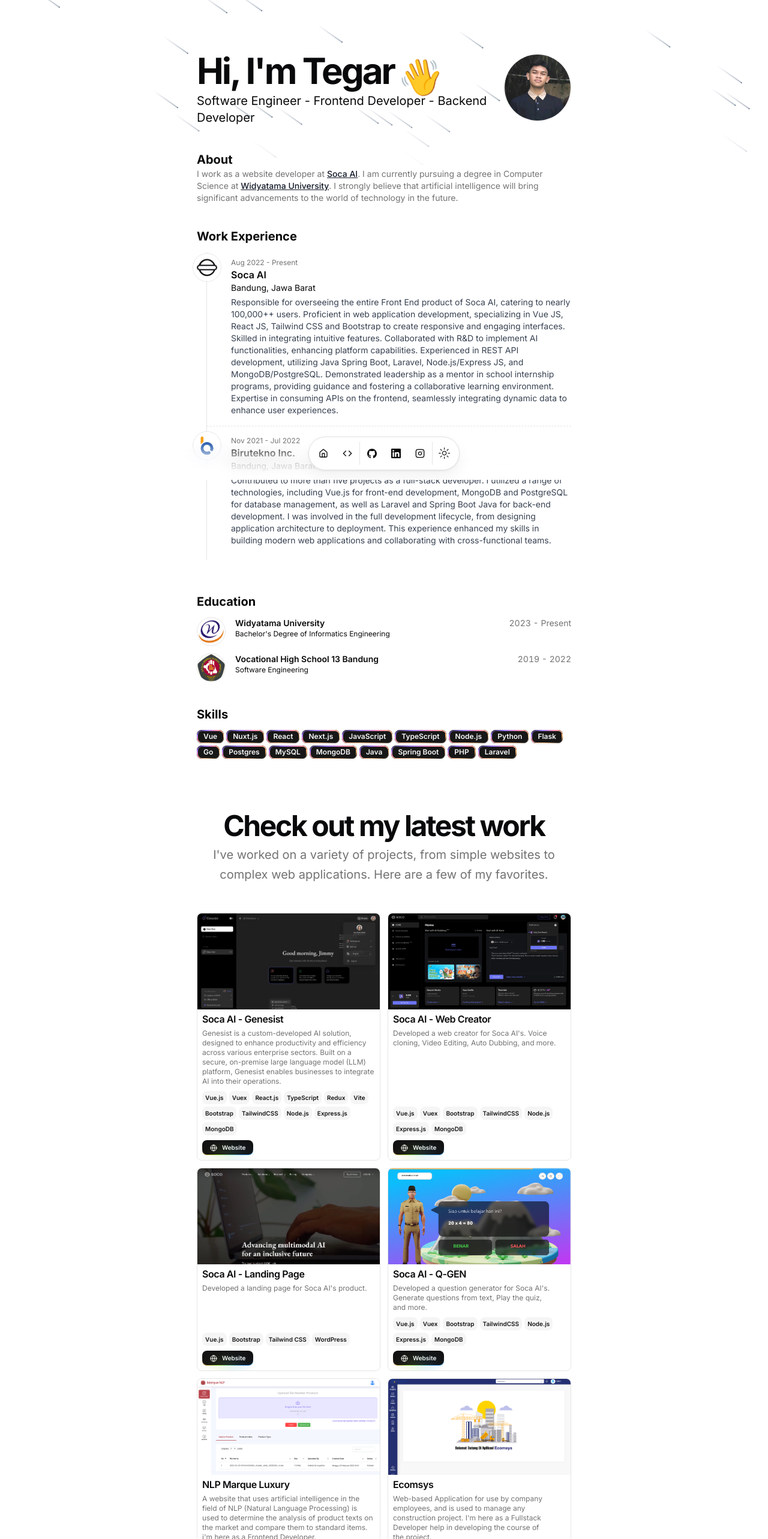
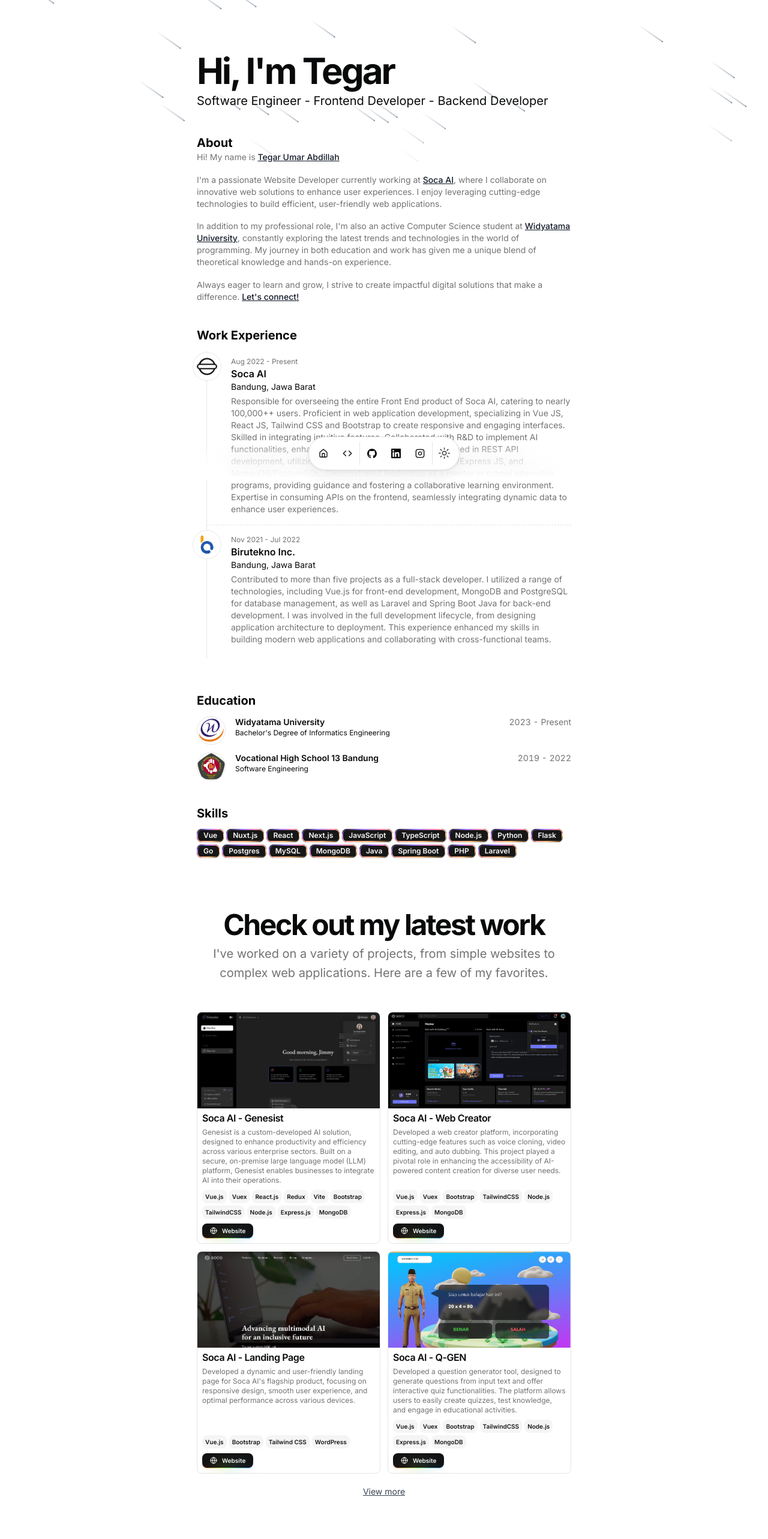
Before and after one commit to tegarumar/tegar-portofolio-v2, a Next.js app: page / in a window 1280 px wide. Shown: the top 2566 px of the page at 60% size. Built offline with nearby package versions, Linux system fonts and the light colour scheme.

Commit message:
feat: update about, projects

```diff
--- a/src/app/page.tsx
+++ b/src/app/page.tsx
@@ -19,18 +19,12 @@
         <div className="mx-auto w-full max-w-2xl space-y-8">
           <div className="gap-2 flex justify-between">
             <div className="flex-col flex flex-1 space-y-1.5">
-              <div className="flex gap-2">
+              <div className="flex gap-2 items-start">
                 <BlurFadeText
                   delay={BLUR_FADE_DELAY}
                   className="text-3xl font-bold tracking-tighter sm:text-5xl xl:text-6xl/none"
                   yOffset={8}
                   text={`Hi, I'm ${DATA.name.split(" ")[0]}`}
-                />
-                <BlurFadeText
-                  delay={BLUR_FADE_DELAY}
-                  className="text-3xl font-bold tracking-tighter sm:text-5xl xl:text-6xl/none animate-hand-wave"
-                  yOffset={8}
-                  text={`👋`}
                 />
               </div>
               <BlurFadeText
@@ -39,12 +33,12 @@
                 text={DATA.description}
               />
             </div>
-            <BlurFade delay={BLUR_FADE_DELAY}>
+            {/* <BlurFade delay={BLUR_FADE_DELAY}>
               <Avatar className="size-28 border">
                 <AvatarImage alt={DATA.name} src={DATA.avatarUrl} />
                 <AvatarFallback>{DATA.initials}</AvatarFallback>
               </Avatar>
-            </BlurFade>
+            </BlurFade> */}
           </div>
         </div>
       </section>
@@ -63,12 +57,12 @@
           <BlurFade delay={BLUR_FADE_DELAY * 5}>
             <h2 className="text-xl font-bold">Work Experience</h2>
           </BlurFade>
-          <BlurFade delay={BLUR_FADE_DELAY * 14}>
+          <BlurFade delay={BLUR_FADE_DELAY * 6}>
             <ul className="mb-4 ml-4 divide-y divide-dashed border-l">
               {DATA.work.map((work, id) => (
                 <BlurFade
                   key={work.company}
-                    delay={BLUR_FADE_DELAY * 15 + id * 0.05}
+                  delay={BLUR_FADE_DELAY * 7 + id * 0.05}
                 >
                   <HackathonCard
                     title={work.company}
@@ -124,7 +118,7 @@
       </section>
       <section id="projects">
         <div className="space-y-12 w-full py-12">
-          <BlurFade delay={BLUR_FADE_DELAY * 11}>
+          <BlurFade delay={BLUR_FADE_DELAY * 10}>
             <div className="flex flex-col items-center justify-center space-y-4 text-center">
               <div className="space-y-2">
                 <h2 className="text-3xl font-bold tracking-tighter sm:text-5xl">
@@ -139,10 +133,10 @@
             </div>
           </BlurFade>
           <div className="grid grid-cols-1 gap-3 sm:grid-cols-2 max-w-[800px] mx-auto">
-            {DATA.projects.map((project, id) => (
+            {DATA.projects.slice(0, 4).map((project, id) => (
               <BlurFade
                 key={project.title}
-                delay={BLUR_FADE_DELAY * 12 + id * 0.05}
+                delay={BLUR_FADE_DELAY * 11 + id * 0.05}
               >
                 <ProjectCard
                   href={project.href}
@@ -156,12 +150,18 @@
                 />
               </BlurFade>
             ))}
+            <BlurFade
+              className="flex items-center justify-center md:col-span-2 mt-2"
+              delay={BLUR_FADE_DELAY * 11 + DATA.projects.slice(0, 4).length * 0.05}
+            >
+              <Link className="prose dark:prose-invert text-sm underline" href="/projects">View more</Link>
+            </BlurFade>
           </div>
         </div>
       </section>
       <section id="contact">
         <div className="grid items-center justify-center gap-4 px-4 text-center md:px-6 w-full py-12">
-          <BlurFade delay={BLUR_FADE_DELAY * 16}>
+          <BlurFade delay={BLUR_FADE_DELAY * 12}>
             <div className="space-y-3">
               <h2 className="text-3xl font-bold tracking-tighter sm:text-5xl">
                 Get in Touch
--- a/src/components/hackathon-card.tsx
+++ b/src/components/hackathon-card.tsx
@@ -40,7 +40,7 @@
           <p className="text-sm">{location}</p>
         )}
         {description && (
-          <span className="prose dark:prose-invert text-sm">
+          <span className="prose dark:prose-invert text-sm text-muted-foreground">
             {description}
           </span>
         )}
--- a/src/data/resume.tsx
+++ b/src/data/resume.tsx
@@ -10,7 +10,7 @@
   description:
     "Software Engineer - Frontend Developer - Backend Developer",
   summary:
-    "I work as a website developer at [Soca AI](https://soca.ai/). I am currently pursuing a degree in Computer Science at [Widyatama University](https://www.widyatama.ac.id/). I strongly believe that artificial intelligence will bring significant advancements to the world of technology in the future.",
+    "Hi! My name is [Tegar Umar Abdillah](https://www.instagram.com/tegar.ua/) \n\n I'm a passionate Website Developer currently working at [Soca AI](https://soca.ai/), where I collaborate on innovative web solutions to enhance user experiences. I enjoy leveraging cutting-edge technologies to build efficient, user-friendly web applications. \n\n In addition to my professional role, I'm also an active Computer Science student at [Widyatama University](https://www.widyatama.ac.id/), constantly exploring the latest trends and technologies in the world of programming. My journey in both education and work has given me a unique blend of theoretical knowledge and hands-on experience. \n\nAlways eager to learn and grow, I strive to create impactful digital solutions that make a difference. [Let's connect!](https://www.linkedin.com/in/tegarumarabdillah/)",
   avatarUrl: "/me.jpeg",
   skills: [
     "Vue",
@@ -133,7 +133,6 @@
         "Vue.js",
         "Vuex",
         "React.js",
-        "TypeScript",
         "Redux",
         "Vite",
         "Bootstrap",
@@ -158,7 +157,7 @@
       href: "https://app.soca.ai/",
       active: true,
       description:
-        "Developed a web creator for Soca AI's. Voice cloning, Video Editing, Auto Dubbing, and more.",
+        "Developed a web creator platform, incorporating cutting-edge features such as voice cloning, video editing, and auto dubbing. This project played a pivotal role in enhancing the accessibility of AI-powered content creation for diverse user needs.",
       technologies: [
         "Vue.js",
         "Vuex",
@@ -183,7 +182,7 @@
       href: "https://soca.ai/",
       active: true,
       description:
-        "Developed a landing page for Soca AI's product.",
+        "Developed a dynamic and user-friendly landing page for Soca AI's flagship product, focusing on responsive design, smooth user experience, and optimal performance across various devices.",
       technologies: [
         "Vue.js",
         "Bootstrap",
@@ -206,7 +205,7 @@
       href: "https://q-gen.soca.ai/",
       active: true,
       description:
-        "Developed a question generator for Soca AI's. Generate questions from text, Play the quiz, and more.",
+        "Developed a question generator tool, designed to generate questions from input text and offer interactive quiz functionalities. The platform allows users to easily create quizzes, test knowledge, and engage in educational activities.",
       technologies: [
         "Vue.js",
         "Vuex",
@@ -281,11 +280,32 @@
       video: "",
     },
     {
+      title: "Morpho Butterfly",
+      href: "https://github.com/tegarumar/morpho-butterfly",
+      active: true,
+      description:
+        "A website describe the Morpho Butterfly, a butterfly that has a beautiful blue color.",
+      technologies: [
+        "JavaScript",
+        "Three.js",
+        "GSAP",
+      ],
+      links: [
+        {
+          type: "GitHub",
+          href: "https://github.com/tegarumar/morpho-butterfly",
+          icon: <Icons.github className="size-3" />,
+        },
+      ],
+      image: "",
+      video: "/butterfly.mp4",
+    },
+    {
       title: "Tictactoe",
       href: "https://tictactoe-by-tegar.vercel.app/",
       active: true,
       description:
-        "Tictactoe game",
+        "Tictactoe is a simple game played on a 3x3 grid. The goal is to be the first player to form a straight line with three of their marks, either horizontally, vertically, or diagonally. In the version I created, the player competes against a bot programmed to make strategic decisions.",
       technologies: [
         "Vue.js",
         "Bootstrap",
@@ -296,6 +316,11 @@
           href: "https://tictactoe-by-tegar.vercel.app/",
           icon: <Icons.globe className="size-3" />,
         },
+        {
+          type: "GitHub",
+          href: "https://github.com/tegarumar/tictactoe-games",
+          icon: <Icons.github className="size-3" />,
+        }
       ],
       image: "/tegar-tictactoe.jpeg",
       video: "",
@@ -305,7 +330,7 @@
       href: "https://rock-paper-scissors-games-by-tegar.vercel.app/",
       active: true,
       description:
-        "Rock Paper Scissors game",
+        "Rock Paper Scissors is a hand game typically played between two people, where each player simultaneously chooses one of three shapes: rock, paper, or scissors. In my version, the player faces a bot that either picks moves randomly or follows a specific strategy.",
       technologies: [
         "Vue.js",
         "Bootstrap",
@@ -316,9 +341,39 @@
           href: "https://rock-paper-scissors-games-by-tegar.vercel.app/",
           icon: <Icons.globe className="size-3" />,
         },
+        {
+          type: "GitHub",
+          href: "https://github.com/tegarumar/rock-paper-scissors",
+          icon: <Icons.github className="size-3" />,
+        }
       ],
       image: "/tegar-rps.jpeg",
       video: "",
     },
+    {
+      title: "Audio Visualizer",
+      href: "https://tegarumar.github.io/audio-visualizer/",
+      active: true,
+      description:
+        "An interactive audio visualizer built with Three.js, rendering dynamic 3D visuals in real-time based on sound frequencies.",
+      technologies: [
+        "JavaScript",
+        "Three.js",
+      ],
+      links: [
+        {
+          type: "Website",
+          href: "https://tegarumar.github.io/audio-visualizer/",
+          icon: <Icons.globe className="size-3" />,
+        },
+        {
+          type: "GitHub",
+          href: "https://github.com/tegarumar/audio-visualizer",
+          icon: <Icons.github className="size-3" />,
+        },
+      ],
+      image: "",
+      video: "/audio-visualizer.mp4",
+    },
   ],
 } as const;
```
Also changed, not shown: 2 other files (tests, documents, lock files or other folders). Lines whose indentation alone changed are shown as unchanged.
